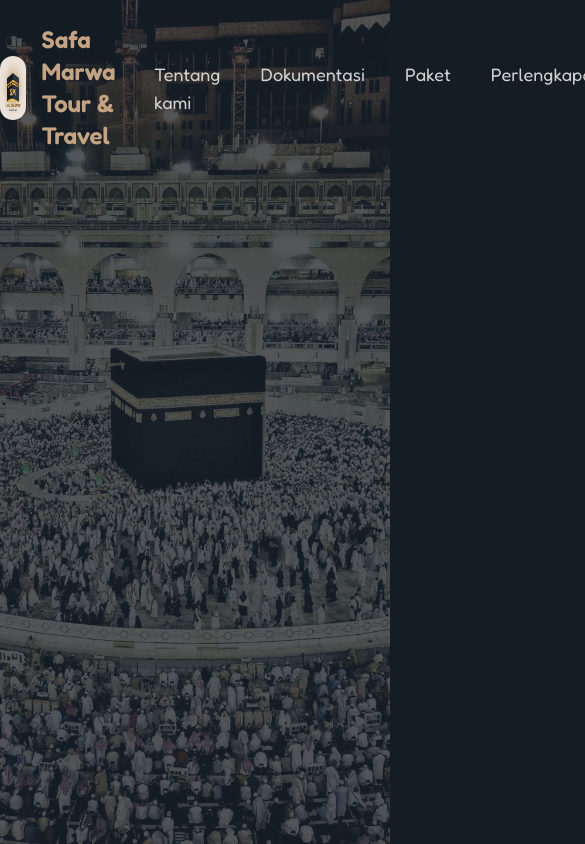
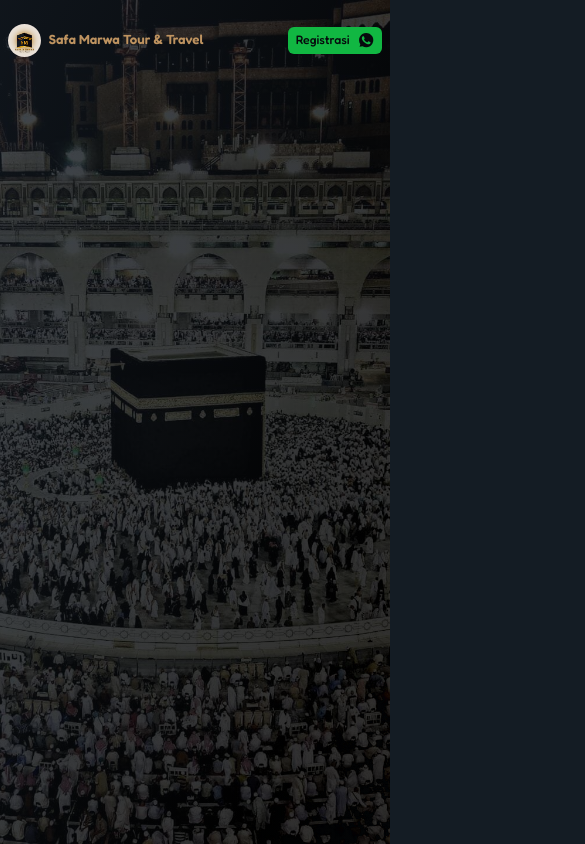
Before and after one commit to abedevjs/travel-v2, a React (Vite) app: page / in a window 390 px wide. Shown: the whole page, 585 px wide, since content can reach past the window. Built offline with nearby package versions, Linux system fonts and the light colour scheme.

Commit message:
Navbar done

```diff
--- a/index.html
+++ b/index.html
@@ -2,9 +2,9 @@
 <html lang="en">
   <head>
     <meta charset="UTF-8" />
-    <link rel="icon" type="image/svg+xml" href="/images/logo/logoSM.jpg" />
+    <link rel="icon" type="image/svg+xml" href="/images/logo/logo.png" />
     <meta name="viewport" content="width=device-width, initial-scale=1.0" />
-    <title>Safa Marwa Travel</title>
+    <title>Safa Marwa Tour & Travel</title>
   </head>
   <body>
     <div id="root"></div>
--- /dev/null
+++ b/src/components/ButtonCTA.jsx
@@ -0,0 +1,21 @@
+function ButtonCTA() {
+  return (
+    <div className=" px-2 py-1 flex items-center gap-2 bg-[#25D366] rounded-md">
+      <span className=" text-[clamp(0.75rem,0.5571rem+0.8571vw,0.9rem)] text-primary-900 font-medium">
+        Registrasi
+      </span>
+      <svg
+        xmlns="http://www.w3.org/2000/svg"
+        className=" w-[clamp(1rem,0.7429rem+1.1429vw,1.2rem)] h-auto "
+        viewBox="0 0 16 16"
+      >
+        <path
+          fill="#1b2631"
+          d="M13.95 4.24C11.86 1 7.58.04 4.27 2.05C1.04 4.06 0 8.44 2.09 11.67l.17.26l-.7 2.62l2.62-.7l.26.17c1.13.61 2.36.96 3.58.96c1.31 0 2.62-.35 3.75-1.05c3.23-2.1 4.19-6.39 2.18-9.71Zm-1.83 6.74c-.35.52-.79.87-1.4.96c-.35 0-.79.17-2.53-.52c-1.48-.7-2.71-1.84-3.58-3.15c-.52-.61-.79-1.4-.87-2.19c0-.7.26-1.31.7-1.75c.17-.17.35-.26.52-.26h.44c.17 0 .35 0 .44.35c.17.44.61 1.49.61 1.58c.09.09.05.76-.35 1.14c-.22.25-.26.26-.17.44c.35.52.79 1.05 1.22 1.49c.52.44 1.05.79 1.66 1.05c.17.09.35.09.44-.09c.09-.17.52-.61.7-.79c.17-.17.26-.17.44-.09l1.4.7c.17.09.35.17.44.26c.09.26.09.61-.09.87Z"
+        />
+      </svg>
+    </div>
+  );
+}
+
+export default ButtonCTA;
--- a/src/components/Header.jsx
+++ b/src/components/Header.jsx
@@ -1,9 +1,15 @@
-import NavbarDesktop from "./NavbarDesktop";
+import NavbarDesktop from "./Navbar";
+import { useMediaQuery } from "react-responsive";
 
 function Header() {
+  const isMobileMode = useMediaQuery({ query: "(max-width: 640px)" });
+  const isTabletMode = useMediaQuery({ query: "(max-width: 768px)" });
   return (
-    <div className=" h-[100dvh] w-full mx-auto bg-cover bg-center bg-[radial-gradient(circle,rgba(0,0,0,0.7),rgba(0,0,0,0.7)),url('/public/images/kaabaLG.jpg')] mix-blend-exclusion">
+    <div className=" h-[100dvh] w-full mx-auto bg-cover bg-center bg-[linear-gradient(to_right_bottom,rgba(44,61,79,0.8),rgba(20,28,36,0.8)),url('/public/images/kaabaLG.jpg')] mix-blend-difference">
       <NavbarDesktop />
+
+      {/* (TEXT, BUTTON) & IMAGE */}
+      <div></div>
     </div>
   );
 }
--- /dev/null
+++ b/src/components/Logo.jsx
@@ -0,0 +1,22 @@
+import dataCompany from "../../public/docs/dataCompany";
+
+function Logo() {
+  return (
+    <div className="flex items-center gap-2 md:gap-4 lg:gap-6">
+      {/* Logo */}
+      <div className=" w-[clamp(2rem,1.4627rem+2.3881vw,4rem)] h-auto inline-block">
+        <img
+          className="block h-full w-full rounded-full"
+          src="/public/images/logo/logoSM.jpg"
+          alt="Logo"
+        />
+      </div>
+      {/* Name */}
+      <span className=" text-accent-400 text-[clamp(0.8rem,0.4776rem+1.4328vw,2rem)] font-semibold">
+        {dataCompany.companyLongName}
+      </span>
+    </div>
+  );
+}
+
+export default Logo;
--- /dev/null
+++ b/src/components/Navbar.jsx
@@ -0,0 +1,47 @@
+import { useMediaQuery } from "react-responsive";
+import Logo from "./Logo";
+import ButtonCTA from "./ButtonCTA";
+
+const menus = [
+  {
+    name: "Tentang kami",
+  },
+  {
+    name: "Dokumentasi",
+  },
+  {
+    name: "Paket",
+  },
+  {
+    name: "Perlengkapan",
+  },
+];
+
+function Navbar() {
+  const isMobileMode = useMediaQuery({ query: "(max-width: 640px)" });
+  const isTabletMode = useMediaQuery({ query: "(max-width: 768px)" });
+  return (
+    <div className=" w-full h-fit py-6 px-2 md:px-0 flex items-center justify-between md:justify-around">
+      {/* LOGO & NAME */}
+      <Logo />
+
+      {isMobileMode && <ButtonCTA />}
+
+      {/* MENU */}
+      {!isMobileMode && (
+        <ul className="flex gap-4 lg:gap-6">
+          {menus.map((menu, index) => (
+            <li
+              className=" text-[clamp(0.8rem,0.4704rem+0.6867vw,1.2rem)] text-primary-50 hover:text-accent-400 duration-300 cursor-pointer"
+              key={index}
+            >
+              {menu.name}
+            </li>
+          ))}
+        </ul>
+      )}
+    </div>
+  );
+}
+
+export default Navbar;
--- a/src/components/NavbarDesktop.jsx
+++ /dev/null
@@ -1,52 +0,0 @@
-import dataCompany from "../../public/docs/dataCompany";
-
-const menus = [
-  {
-    name: "Tentang kami",
-  },
-  {
-    name: "Dokumentasi",
-  },
-  {
-    name: "Paket",
-  },
-  {
-    name: "Perlengkapan",
-  },
-];
-
-function NavbarDesktop() {
-  return (
-    <div className=" w-full h-fit py-6 flex items-center justify-around">
-      {/* LOGO & NAME */}
-      <div className="flex items-center gap-4">
-        {/* Logo */}
-        <div className=" w-16 h-16 inline-block">
-          <img
-            className="block h-full w-full rounded-full"
-            src="/public/images/logo/logoSM.jpg"
-            alt="Logo"
-          />
-        </div>
-        {/* Name */}
-        <span className=" text-accent-400 text-2xl font-semibold">
-          {dataCompany.companyLongName}
-        </span>
-      </div>
-
-      {/* MENU */}
-      <ul className="flex gap-10">
-        {menus.map((menu, index) => (
-          <li
-            className=" text-lg text-primary-50 hover:text-accent-400 duration-300 cursor-pointer"
-            key={index}
-          >
-            {menu.name}
-          </li>
-        ))}
-      </ul>
-    </div>
-  );
-}
-
-export default NavbarDesktop;
--- a/src/components/NavbarMobile.jsx
+++ /dev/null
@@ -1,5 +0,0 @@
-function NavbarMobile() {
-  return <div></div>;
-}
-
-export default NavbarMobile;
--- a/tailwind.config.js
+++ b/tailwind.config.js
@@ -2,16 +2,6 @@
 export default {
   content: ["./src/**/*.{js,jsx,ts,tsx}"],
   theme: {
-    screens: {
-      // xl: { max: "1440px" },
-      // lg: { max: "976px" },
-      // md: { max: "768px" },
-      // sm: { max: "480px" },
-    },
-    // container: {
-    //   center: true,
-    //   padding: '2rem',
-    // },
     extend: {
       colors: {
         primary: {
```
Also changed, not shown: public/images/logo/logo.png (added).
